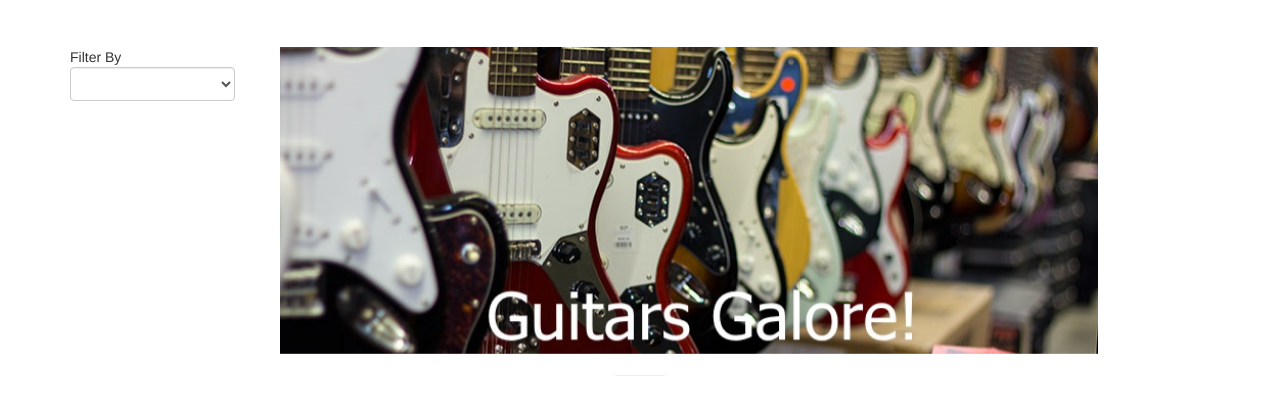
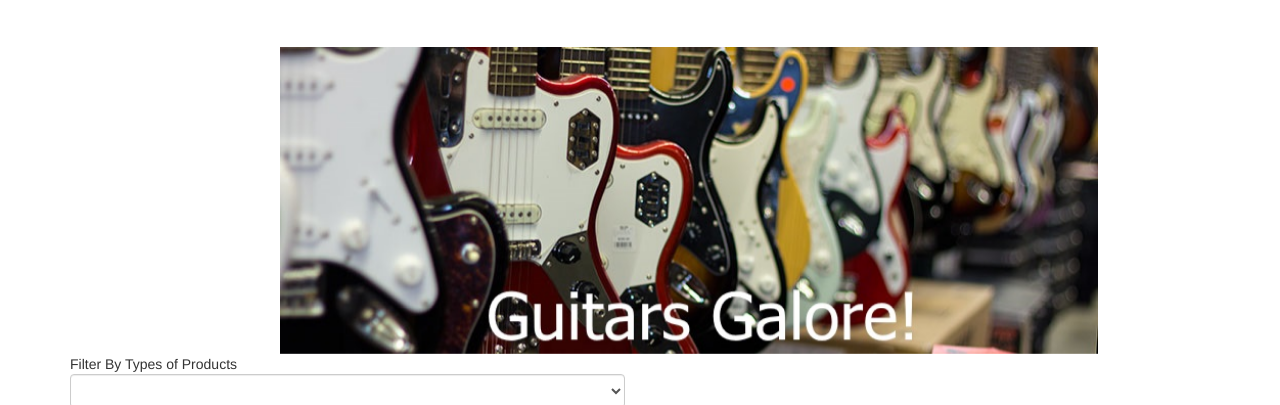
Before and after one commit to kbazl3/GuitarShop, a website: page public/index.html at #!/products in a window 1280 px wide. Shown: the part 53-458 px from the top of the page. Drawn offline with nearby package versions, Linux system fonts and the light colour scheme; some packages are replaced by stand-ins of ours; no server answers.

Commit message:
finished filtering options for products

```diff
--- a/public/js/product/product.html
+++ b/public/js/product/product.html
@@ -3,14 +3,14 @@
 <div class="container productContainer">
     <div class="row">
         <div class="col-md-2">
-            <div>Filter By</div>
+            <!-- <div>Filter By</div>
             <select class="form-control" name ="orderByKey" ng-model="sortBy.category">
                 <option value="None">Amp</option>
                 <option value="Name">Guitar</option>
                 <option value="Address">Bass</option>
                 <option value="Address">All</option>
                 <option value="Address">Price</option>
-            </select>
+            </select> -->
         </div>
         <div class="col-md-9">
             <div class="col-md-12">
@@ -21,9 +21,19 @@
                 </div>
             </div>
         </div>
+        <div class="col-lg-6">
+        <div>Filter By Types of Products</div>
+        <select class="form-control" name ="orderByKey" ng-model="sortBy.category">
+            <option value="Amp">Amp</option>
+            <option value="Guitar">Guitar</option>
+            <option value="Bass">Bass</option>
+            <option value="a">All</option>
+        </select>
     </div>
+    </div>
+
     <div class="row">
-        <div class="col-sm-4 col-lg-4 col-md-4" ng-repeat="product in products | orderBy:'category'">
+        <div class="col-sm-4 col-lg-4 col-md-4" ng-repeat="product in products | filter:sortBy.category | filter: orderBy.price">
             <div class="thumbnail">
                 <div data-toggle="modal" data-target="#{{product._id}}">
                     <a href="" class="prodImg"><img ng-src={{product.image}} alt=""></a>
@@ -55,5 +65,4 @@
         </div>
     </div>
 </div>
-
 <footer-dir></footer-dir>
```
Also changed, not shown: public/js/setup/setup.html (+6 -3 lines), public/images/fenderAmp5-17.png (added), public/images/orange5-17.png (added).
